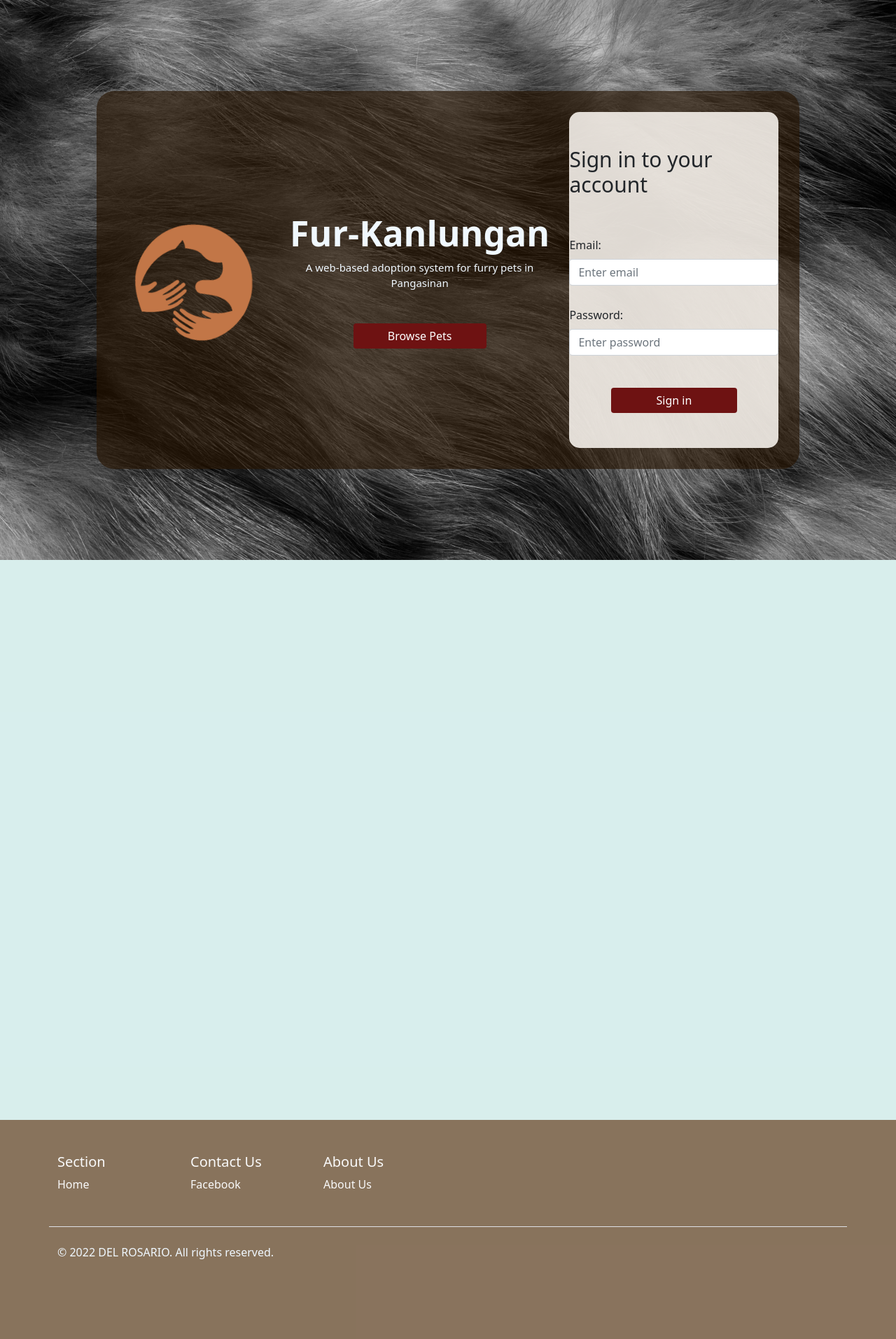
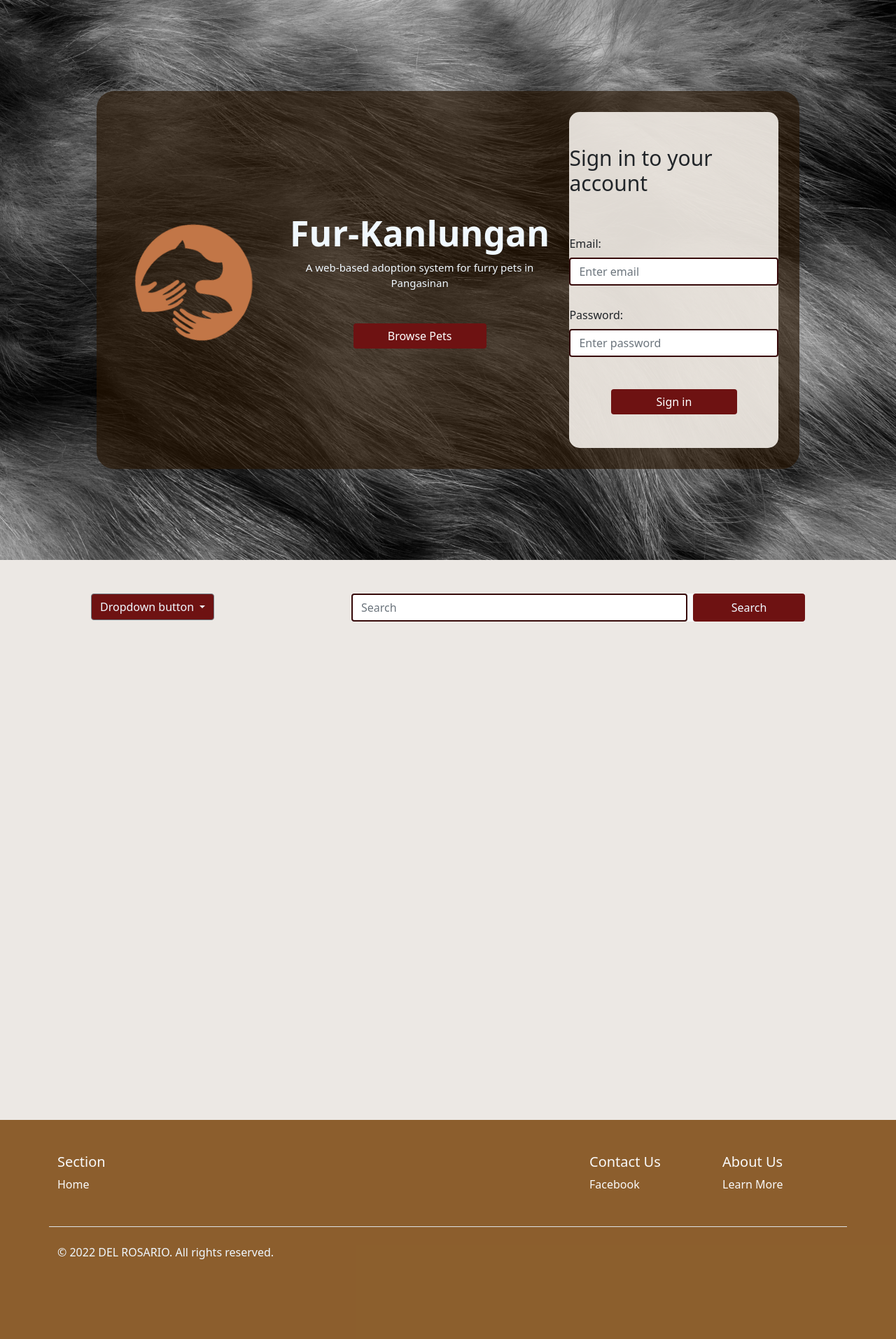
Before and after one commit to daryll-troy/fur-kanlungan, a PHP site: page / in a window 1280 px wide. Shown: the whole page at 70% size. Run offline with PHP 8.4, Linux system fonts and the light colour scheme.

Commit message:
done footer and improved pet-list

```diff
--- a/css/footer.css
+++ b/css/footer.css
@@ -1,5 +1,5 @@
 .paanan{
-    background-color: rgba(72, 39, 4, 0.649);
+    background-color: rgba(117, 62, 3, 0.833);
 }
 .puti{
     color: rgb(249, 249, 249);
--- a/css/index.css
+++ b/css/index.css
@@ -77,6 +77,11 @@ p {
     border: 0px;
 }
 
+.browse-button:hover,
+.submit-login:hover {
+    background-color: rgb(54, 10, 10);
+}
+
 /* adjust the 'sign in to your account' caption */
 .login h4 {
     font-size: 30px;
@@ -91,13 +96,16 @@ p {
 
 .txtemail {
     margin-bottom: 30px;
+
 }
 
-/* Browse Pets part */
-.pet-list {
+.txtemail,
+.txtpwd {
+    border: 2px;
+    border-color: rgb(54, 10, 10);
+    border-style: solid;
+}
 
-    background-color: rgba(211, 236, 234, 0.879);
-}
 
 /* adjust width to email and password fields */
 /* .txtemail{
@@ -115,7 +123,7 @@ p {
     }
 
     .login {
-        background-color: rgba(253, 248, 243, 0.866);
+        /* background-color: rgba(253, 248, 243, 0.866); */
         width: 50%;
 
         margin-top: 50px;
--- /dev/null
+++ b/css/pet-list.css
@@ -0,0 +1,32 @@
+/* Browse Pets part */
+.pet-list{
+background-color: rgba(236, 232, 228, 0.99);
+}
+
+.type-search {
+    width: 30em;
+  height: 2.5em;
+  border: 2px;
+  border-color: rgb(54, 10, 10);
+  border-style: solid;
+}
+
+.press-search {
+    width: 10em;
+    border: 0px;
+}
+
+
+.choose-animal,
+.press-search {
+    background-color: rgb(110, 18, 18);
+    color: aliceblue;
+}
+.search-nav{
+    padding: 0;
+}
+
+.choose-animal:hover,
+.press-search:hover {
+    background-color: rgb(54, 10, 10);
+}
--- a/index.php
+++ b/index.php
@@ -44,7 +44,7 @@
                                 </div>
                                 <div class="mb-3">
                                     <label for="pwd" class="form-label">Password:</label>
-                                    <input type="password" class="form-control " id="pwd" placeholder="Enter password" name="pswd">
+                                    <input type="password" class="form-control txtpwd " id="pwd" placeholder="Enter password" name="pswd">
                                 </div>
                                 <div class="igitna">
                                     <button type="submit" class="btn btn-primary submit-login">Sign in</button>
@@ -57,11 +57,8 @@
         </div>
     </section>
 
-    <!-- Browse Pets Section -->
-    <section class="pet-list min-vh-100" id="pet-list">
 
-    </section>
-
+    <?php include_once 'pages/pet-list.php';?>
     <?php include_once 'pages/footer.php';?>
 </body>
 
--- a/pages/footer.php
+++ b/pages/footer.php
@@ -5,6 +5,7 @@
     <meta charset="UTF-8">
     <meta http-equiv="X-UA-Compatible" content="IE=edge">
     <meta name="viewport" content="width=device-width, initial-scale=1.0">
+    <!-- css for footer.php -->
     <link rel="stylesheet" href="css/footer.css">
 </head>
 
@@ -20,7 +21,7 @@
                         </ul>
                     </div>
 
-                    <div class="col-6 col-md-2 mb-3">
+                    <div class="col-6 col-md-2 mb-3 offset-md-6">
                         <h5 class="puti">Contact Us</h5>
                         <ul class="nav flex-column">
                             <li class="nav-item mb-2"><a href="#" class="nav-link p-0 text-muted "><span class="puti">Facebook</span></a></li>
@@ -30,7 +31,7 @@
                     <div class="col-6 col-md-2 mb-3">
                         <h5  class="puti">About Us</h5>
                         <ul class="nav flex-column">
-                            <li class="nav-item mb-2"><a href="#" class="nav-link p-0 text-muted "><span class="puti">About Us</span></a></li>
+                            <li class="nav-item mb-2"><a href="#" class="nav-link p-0 text-muted "><span class="puti">Learn More</span></a></li>
                         </ul>
                     </div>
 
--- /dev/null
+++ b/pages/pet-list.php
@@ -0,0 +1,45 @@
+<html lang="en">
+
+<head>
+    <meta charset="UTF-8">
+    <meta http-equiv="X-UA-Compatible" content="IE=edge">
+    <meta name="viewport" content="width=device-width, initial-scale=1.0">
+    <link rel="stylesheet" href="css/pet-list.css">
+    <!-- css reset -->
+    <link rel="stylesheet" href="css/css-resets.css">
+</head>
+
+<body>
+    <!-- Browse Pets Section -->
+    <section class="pet-list min-vh-100" id="pet-list">
+        <div class="container d-flex justify-content-between">
+            <!-- Dropdown to filter the animal category -->
+            <div class="dropdown mt-5">
+                <button class="btn btn-secondary dropdown-toggle choose-animal ms-5" type="button" id="dropdownMenuButton1" onclick="colorFunction()" data-bs-toggle="dropdown" aria-expanded="false">
+                    Dropdown button
+                </button>
+                <ul class="dropdown-menu" aria-labelledby="dropdownMenuButton1">
+                    <li><a class="dropdown-item" href="#">Action</a></li>
+                    <li><a class="dropdown-item" href="#">Another action</a></li>
+                    <li><a class="dropdown-item" href="#">Something else here</a></li>
+                </ul>
+            </div>
+            <!-- Search the name of the animal -->
+            <nav class="navbar navbar-light bg-light mt-5 me-5 search-nav ">
+                <div class="container-fluid search-nav">
+                    <form class="d-flex">
+                        <input class="form-control me-2 type-search " type="search" placeholder="Search" aria-label="Search">
+                        <button class="btn btn-outline-success press-search" type="submit">Search</button>
+                    </form>
+                </div>
+            </nav>
+        </div>
+    </section>
+</body>
+<!-- Make the color of the .type-search button according to its :hover background-color-->
+<script>
+function colorFunction() {
+  document.getElementById("dropdownMenuButton1").style.backgroundColor = "rgb(54, 10, 10)";
+}
+</script>
+</html>
```
